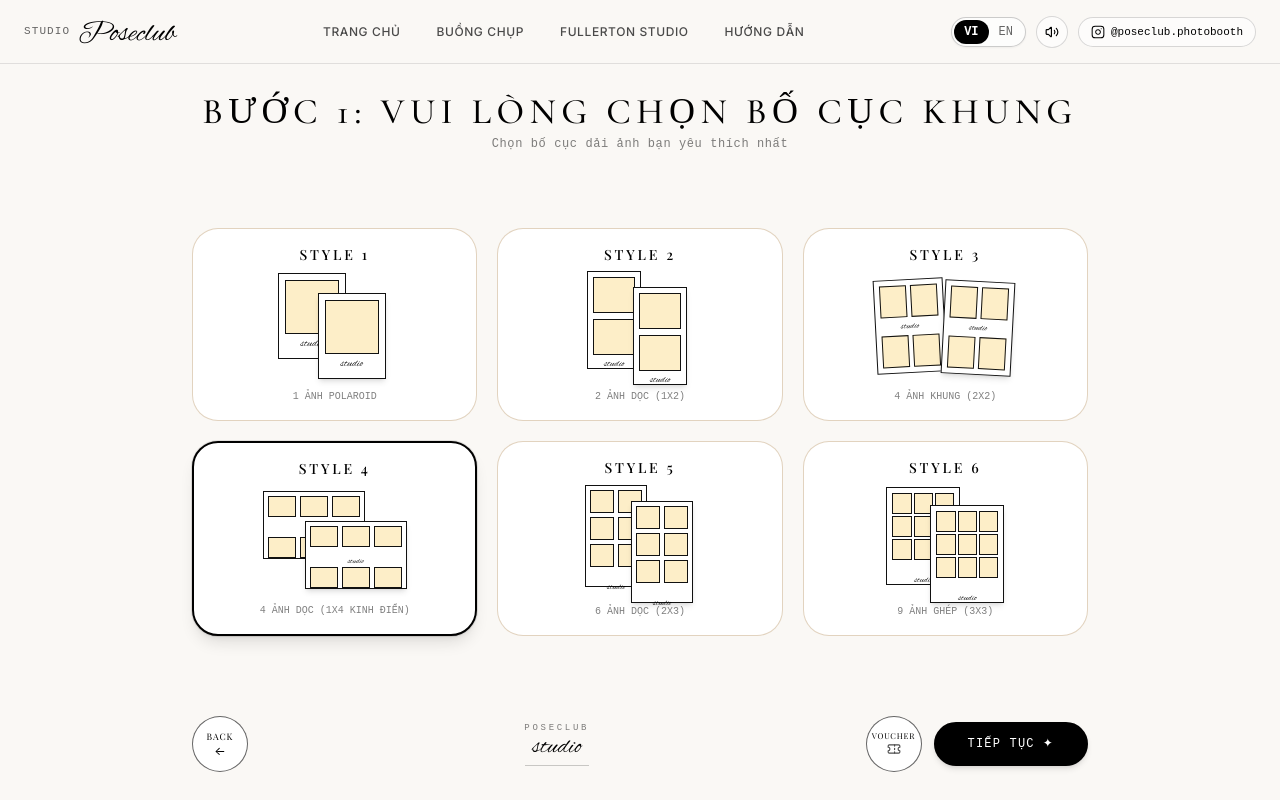
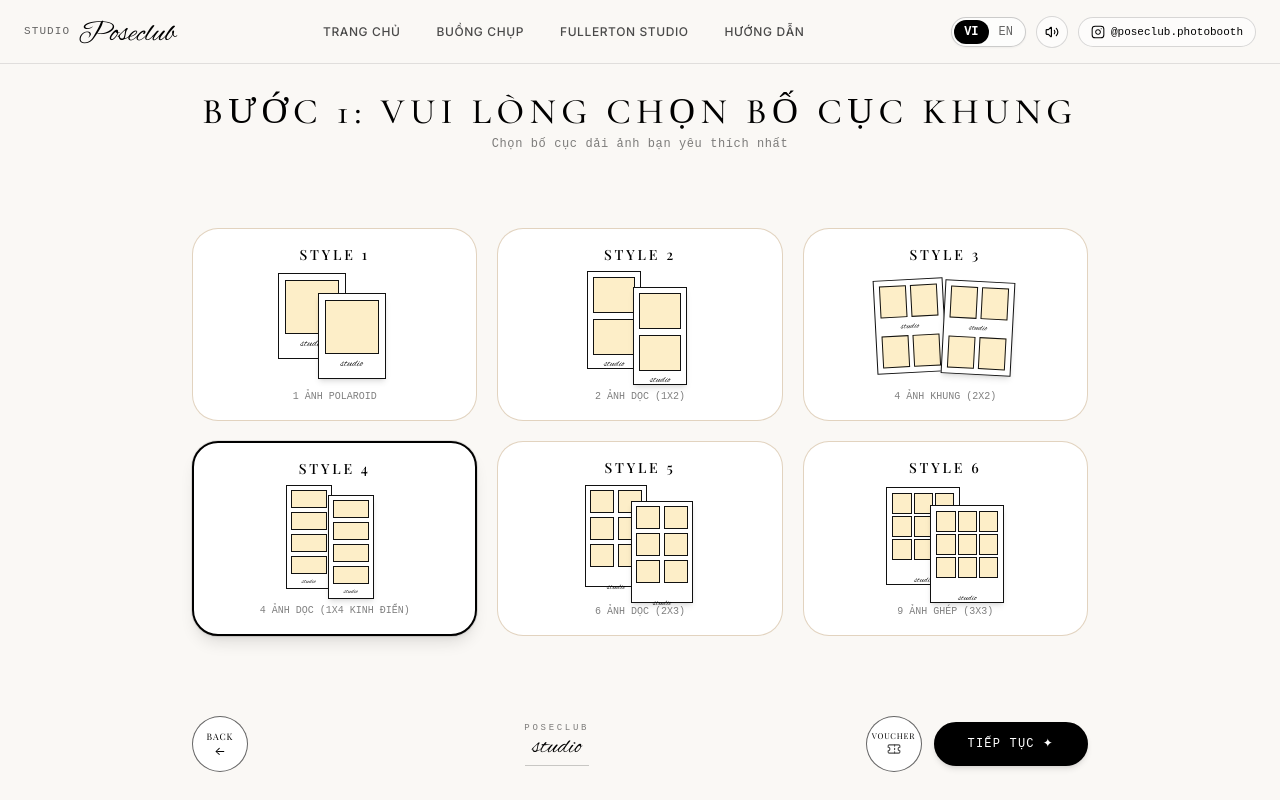
Before and after one commit to twotnguyen/poseclub-studio-photobooth, a React (Vite) app: page /booth in a window 1280 px wide. Built offline with nearby package versions, Linux system fonts and the light colour scheme; a web font is replaced by a local one.

Commit message:
fix: update style 4 illustration to show 4x1 vertical classic strips

```diff
--- a/src/components/Photobooth/FrameMockup.tsx
+++ b/src/components/Photobooth/FrameMockup.tsx
@@ -154,61 +154,47 @@ export const FrameMockup: React.FC<FrameMockupProps> = ({ styleId }) => {
       );
 
     case 4:
-      // STYLE 4: Two overlapping 6-photo landscape cards (3x2)
+      // STYLE 4: Two overlapping 4-photo classic vertical strips (1x4)
       return (
-        <div className="relative w-[160px] h-[116px] flex items-center justify-center">
-          {/* Card behind */}
+        <div className="relative w-[150px] h-[116px] flex items-center justify-center">
+          {/* Strip behind */}
           <div
             className="absolute bg-white shadow-xs flex flex-col justify-between"
             style={{
-              width: '102px',
-              height: '68px',
-              left: '8px',
-              top: '8px',
+              width: '46px',
+              height: '104px',
+              left: '26px',
+              top: '2px',
               border: borderCol,
               padding: '4px',
             }}
           >
-            <div className="grid grid-cols-3 gap-1">
-              {[...Array(3)].map((_, i) => (
-                <div key={i} className="h-[21px]" style={{ backgroundColor: photoBg, border: borderCol }} />
+            <div className="flex flex-col gap-1">
+              {[...Array(4)].map((_, i) => (
+                <div key={i} className="w-full h-[18px]" style={{ backgroundColor: photoBg, border: borderCol }} />
               ))}
             </div>
-            <div className="text-center py-0.5 -my-1">
-              <span className="font-script text-[8px] text-black leading-none">studio</span>
-            </div>
-            <div className="grid grid-cols-3 gap-1">
-              {[...Array(3)].map((_, i) => (
-                <div key={i} className="h-[21px]" style={{ backgroundColor: photoBg, border: borderCol }} />
-              ))}
-            </div>
+            <span className="font-script text-[7px] text-black text-center leading-none mt-1">studio</span>
           </div>
 
-          {/* Card in front */}
+          {/* Strip in front */}
           <div
             className="absolute bg-white shadow-md flex flex-col justify-between z-10"
             style={{
-              width: '102px',
-              height: '68px',
-              left: '50px',
-              top: '38px',
+              width: '46px',
+              height: '104px',
+              left: '68px',
+              top: '12px',
               border: borderCol,
               padding: '4px',
             }}
           >
-            <div className="grid grid-cols-3 gap-1">
-              {[...Array(3)].map((_, i) => (
-                <div key={i} className="h-[21px]" style={{ backgroundColor: photoBg, border: borderCol }} />
+            <div className="flex flex-col gap-1">
+              {[...Array(4)].map((_, i) => (
+                <div key={i} className="w-full h-[18px]" style={{ backgroundColor: photoBg, border: borderCol }} />
               ))}
             </div>
-            <div className="text-center py-0.5 -my-1">
-              <span className="font-script text-[8px] text-black leading-none">studio</span>
-            </div>
-            <div className="grid grid-cols-3 gap-1">
-              {[...Array(3)].map((_, i) => (
-                <div key={i} className="h-[21px]" style={{ backgroundColor: photoBg, border: borderCol }} />
-              ))}
-            </div>
+            <span className="font-script text-[7px] text-black text-center leading-none mt-1">studio</span>
           </div>
         </div>
       );
```
